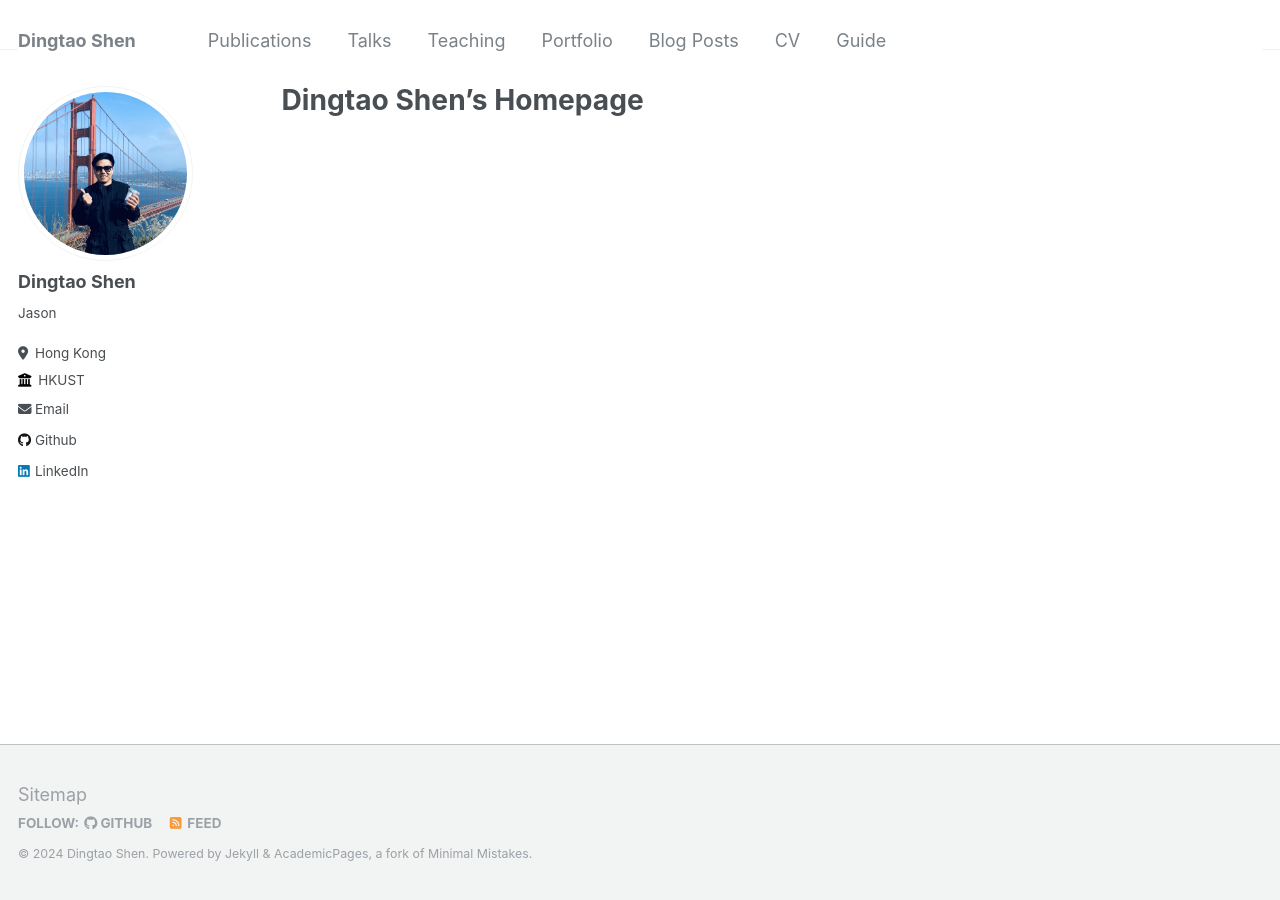
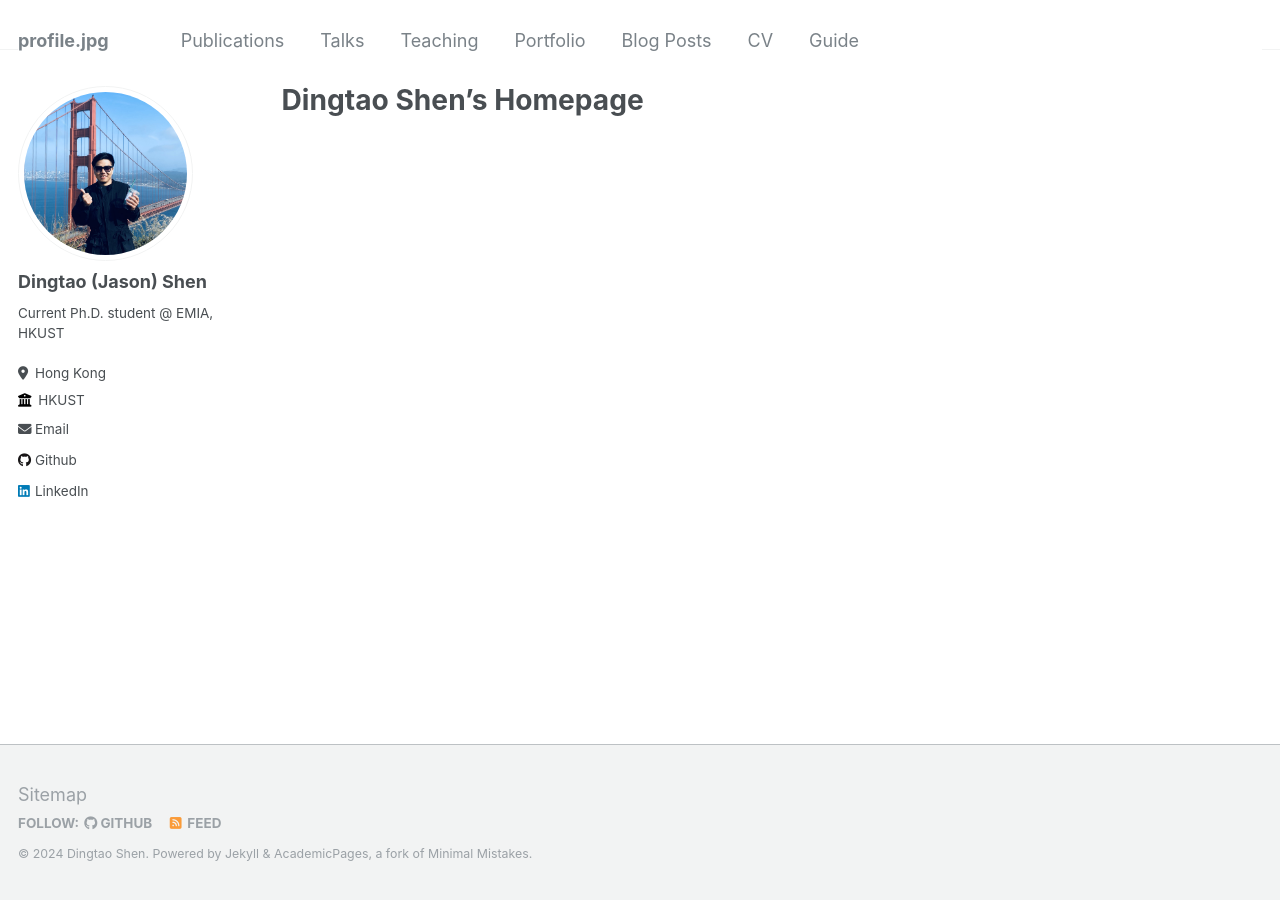
Before and after one commit to dingtao-shen/dingtao-shen.github.io, a Jekyll site: the page built from _pages/about.md, in a window 1280 px wide. Built offline with Jekyll 4.4.1, drawn with Linux system fonts in a browser that asks for light colours.

Commit message:
Update _config.yml

```diff
--- a/_config.yml
+++ b/_config.yml
@@ -8,7 +8,7 @@
 
 # Basic Site Settings
 locale                   : "en-US"
-title                    : "Dingtao Shen"
+title                    : "profile.jpg"
 title_separator          : "-"
 name                     : &name "Dingtao Shen"
 description              : &description "personal description"
@@ -22,9 +22,9 @@ repository               : "dingtao-shen/dingtao-shen.github.io"
 author:
   # Biographic information
   avatar           : "profile.jpg"
-  name             : "Dingtao Shen"
+  name             : "Dingtao (Jason) Shen"
   pronouns         : # example: "she/her"
-  bio              : "Jason"
+  bio              : "Current Ph.D. student @ EMIA, HKUST"
   location         : "Hong Kong"
   employer         : "HKUST"
   uri              : # URL
```
